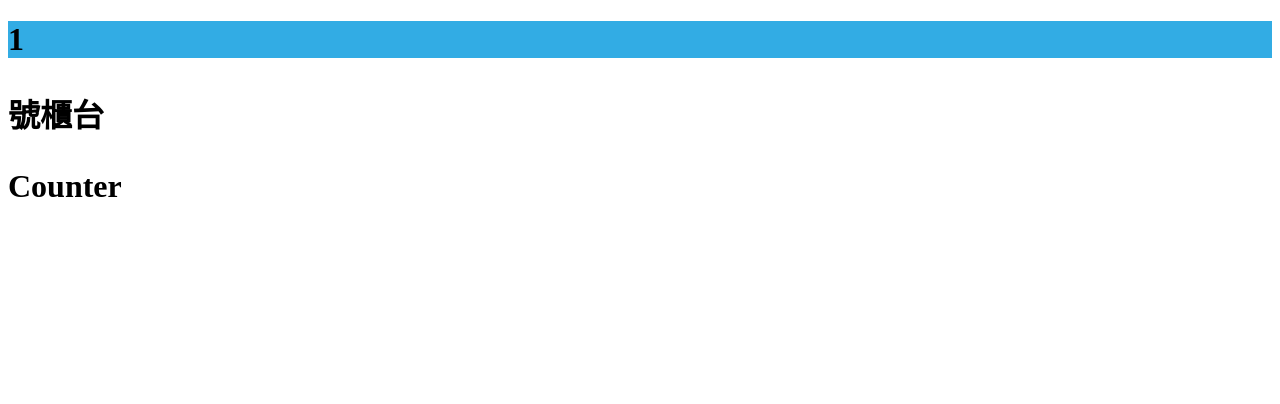
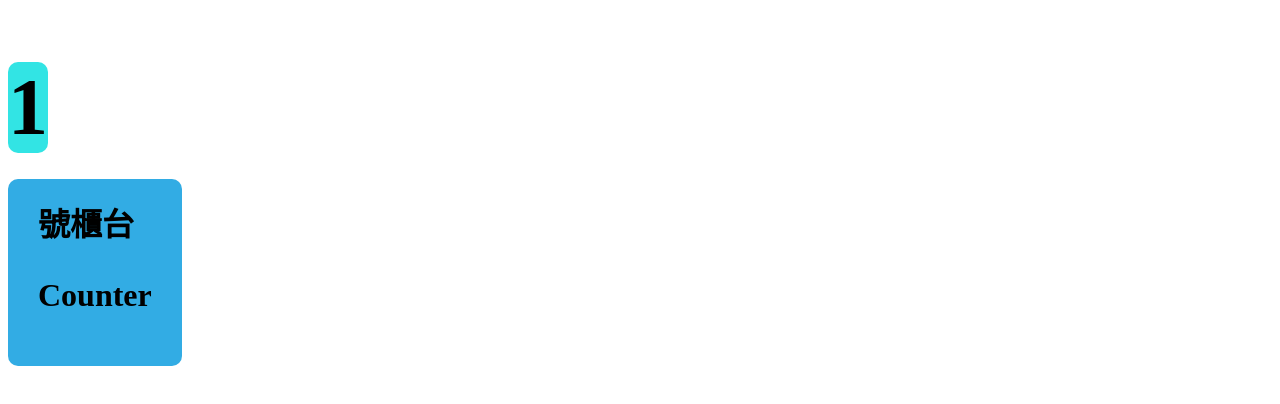
Before and after one commit to YUPEIYING/satisfaction, an Angular app: page / in a window 1280 px wide. Shown: the top 404 px of the page. Built offline with nearby package versions, Linux system fonts and the light colour scheme.

Commit message:
no message

```diff
--- a/src/app/app.component.css
+++ b/src/app/app.component.css
@@ -0,0 +1,20 @@
+h1 {
+    z-index: 1;
+    font-size: 5em;
+    color: rgb(0, 0, 0);
+    margin-bottom: 0;
+    background-color: rgb(50, 228, 228);
+    display: inline-block;
+    border-radius: 10px;
+  }
+
+  h2 {
+    z-index: 2;
+    font-size: 2em;
+    padding: 20px 30px;
+     margin-bottom: 0;
+    color: rgb(0, 0, 0);
+    background-color: rgb(50, 172, 228);
+    display: inline-block;
+    border-radius: 10px;
+  }
--- a/src/app/app.component.html
+++ b/src/app/app.component.html
@@ -1,11 +1,15 @@
 <!--The content below is only a placeholder and can be replaced.-->
 <div style="text-align:left">
-<div style="background-color:rgb(50, 172, 228);">
   <h1>
     {{ title }}
   </h1>
 </div>
 <div>
-  <h1>
-    <p>號櫃台</p><p>Counter</p>
-  </h1>
+
+<div style="text-align:left">
+  <h2>
+     號櫃台
+    <p> Counter</p>
+  </h2>
+</div>
+<div>
```
